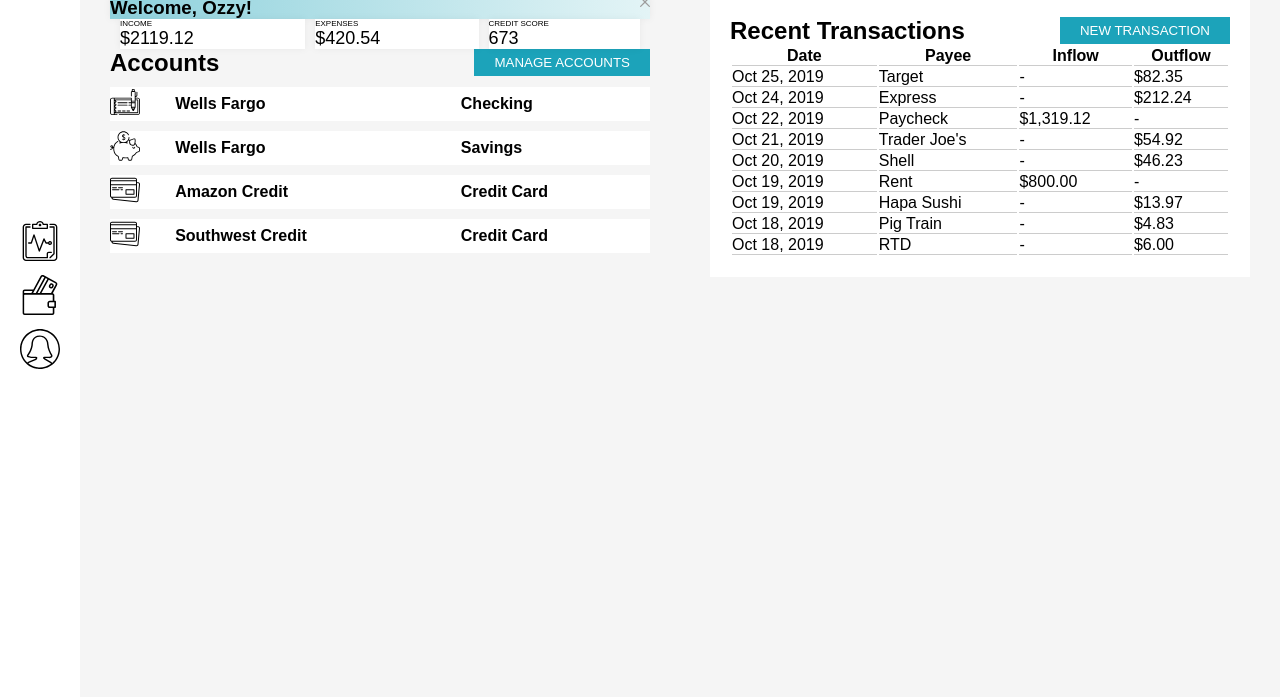
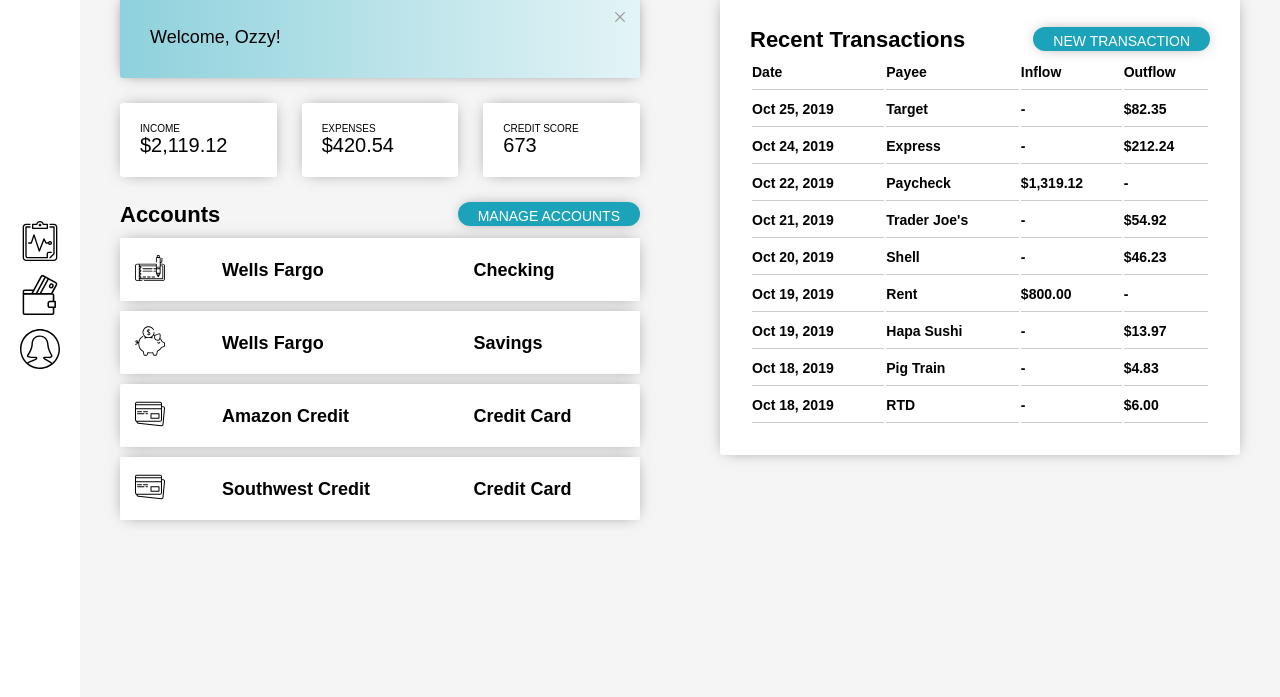
Before and after one commit to jonathan-tschida/balancing-act, a plain HTML site: page index.html in a window 1280 px wide. Shown: the part 103-800 px from the top of the page. Drawn offline with Linux system fonts and the light colour scheme; a web font is replaced by a local one.

Commit message:
Finalize week one

```diff
--- a/index.html
+++ b/index.html
@@ -19,21 +19,21 @@
       <div class="column">
         <div id="greeting">
           <h3>Welcome, Ozzy!</h3>
-          <img src="./assets/images/close.svg" class="close" id="greeting-close" onclick="dismissGreeting();">
+          <img src="./assets/images/close.svg" id="greeting-close">
         </div>
       <section id="overview">
-        <table>
-          <tr>
-            <th>Income</th>
-            <th>Expenses</th>
-            <th>Credit Score</th>
-          </tr>
-          <tr>
-            <td>$2119.12</td>
-            <td>$420.54</td>
-            <td>673</td>
-          </tr>
-        </table>
+        <div>
+          <h4>Income</h4>
+          <p>$2,119.12</p>
+        </div>
+        <div>
+          <h4>Expenses</h4>
+          <p>$420.54</p>
+        </div>
+        <div>
+          <h4>Credit Score</h4>
+          <p>673</p>
+        </div>
       </section>
       <section id="accounts">
         <h2>Accounts</h2>
@@ -68,10 +68,10 @@
           <button>New Transaction</button>
           <table>
             <tr>
-              <th>Date</th>
-              <th>Payee</th>
-              <th>Inflow</th>
-              <th>Outflow</th>
+              <td>Date</td>
+              <td>Payee</td>
+              <td>Inflow</td>
+              <td>Outflow</td>
             </tr>
             <tr>
               <td>Oct 25, 2019</td>
--- a/main.js
+++ b/main.js
@@ -1,5 +1,8 @@
+var greeting = document.getElementById('greeting');
+var closeButton = document.getElementById('greeting-close');
+
 function dismissGreeting() {
-  document.getElementById("greeting").style.display = "none";
-};
+  greeting.style.display = 'none';
+}
 
-document.getElementByID("greeting-close").addEventListener("click", dismissGreeting);
+closeButton.addEventListener('click', dismissGreeting);
--- a/styles.css
+++ b/styles.css
@@ -21,12 +21,7 @@ main {
   float: left;
   width: 50%;
   height: 100%;
-  padding: 0px 30px;
-}
-
-h1 {
-  padding: 30px;
-  line-height: 40px;
+  padding: 0px 40px;
 }
 
 button {
@@ -35,11 +30,26 @@ button {
   color: white;
   text-transform: uppercase;
   border: none;
-  padding: 6px 20px;
+  padding: 6px 20px 2px 20px;
+  font-size: 14px;
+  border-radius: 16px;
+}
+
+button:hover {
+  font-weight: bold;
 }
 
 h2 {
   float: left;
+  font-size: 22px;
+}
+
+#greeting,
+#overview div,
+#accounts tr,
+#recent-transactions,
+button {
+  box-shadow: 0px 0px 15px -5px rgba(0, 0, 0, .5);
 }
 
 /* Nav */
@@ -59,18 +69,23 @@ div.nav-options {
   transform: translate(-50%, -50%);
 }
 
-img.icon {
-  width: 80px;
-  height: auto;
-  padding: 5px 20px;
-
-}
-
 img.logo {
   width: 80px;
   height: auto;
   padding: 5px;
   padding-top: 10px;
+}
+
+img.icon {
+  box-sizing: content-box;
+  width: 40px;
+  height: auto;
+  padding: 5px 20px;
+}
+
+img.icon:hover {
+  border-left: 5px solid #1CA3BA;
+  padding-left: 15px;
 }
 
 /* Heading */
@@ -79,6 +94,9 @@ h1 {
   float: left;
   width: calc(100vw - 80px);
   height: 100px;
+  font-size: 28px;
+  padding: 40px;
+  line-height: 30px;
 }
 
 /* Greeting */
@@ -88,40 +106,58 @@ h1 {
   background-image: linear-gradient(to right, #8ED1DC, #E3F4F6);
   position: relative;
   filter: drop-shadow(0px 0px 3px rgba(0,0,0,0.05));
+  margin-bottom: 25px;
+  border-radius: 3px;
 }
 
-img.close {
+#greeting h3 {
+  font-weight: normal;
+  padding: 30px;
+  font-size: 18px;
+}
+
+img#greeting-close {
   position: absolute;
-  top: 0;
-  right: 0;
+  top: 15px;
+  right: 15px;
   height: 10px;
   width: auto;
 }
 
 /* Overview */
 
-#overview table {
-  border-collapse: seperate;
-  border-spacing: 10px 0px;
+#overview {
   width: 100%;
-  text-align: left;
-  filter: drop-shadow(0px 0px 3px rgba(0,0,0,0.05));
+  margin-bottom: 25px;
+  overflow: visible;
 }
 
-#overview tr {
-  background-color: white;
+#overview:after {
+  content: "";
+  display: table;
+  clear: both;
 }
 
-#overview th {
+#overview div {
+  background-color: white;
+  width: calc((100% / 3) - (50px / 3));
+  padding: 20px;
+  float: left;
+  border-radius: 3px;
+}
+
+#overview div:nth-child(2) {
+  margin: 0px 25px;
+}
+
+#overview h4 {
   font-weight: normal;
   text-transform: uppercase;
-  font-size: 8px;
+  font-size: 10px;
 }
 
-#overview td {
-  font-weight: 500;
-  font-size: 18px;
-  height: 18px;
+#overview p {
+  font-size: 20px;
 }
 
 /* Accounts */
@@ -133,27 +169,43 @@ img.close {
   text-align: left;
 }
 
-#accounts tr {
+#accounts th {
   background-color: white;
+  font-size: 18px;
+  line-height: 18px;
+  height: 50px;
+}
+
+#accounts th:nth-child(1) {
+  border-radius: 3px 0px 0px 3px;
+}
+
+#accounts th:nth-child(3) {
+  border-radius: 0px 3px 3px 0px;
 }
 
 img.icon-small {
   height: 30px;
   width: auto;
+  margin: 15px;
 }
 
 /* Recent Transactions */
 
 #recent-transactions {
   background-color: white;
-  padding: 20px;
+  padding: 30px;
+  border-radius: 3px;
 }
 
 #recent-transactions table {
   width: 100%;
+  text-align: left;
 }
 
-#recent-transactions th,
 #recent-transactions td {
+  font-size: 14px;
+  font-weight: bold;
+  height: 35px;
   border-bottom: 1px solid #CCCCCC;
 }
```
